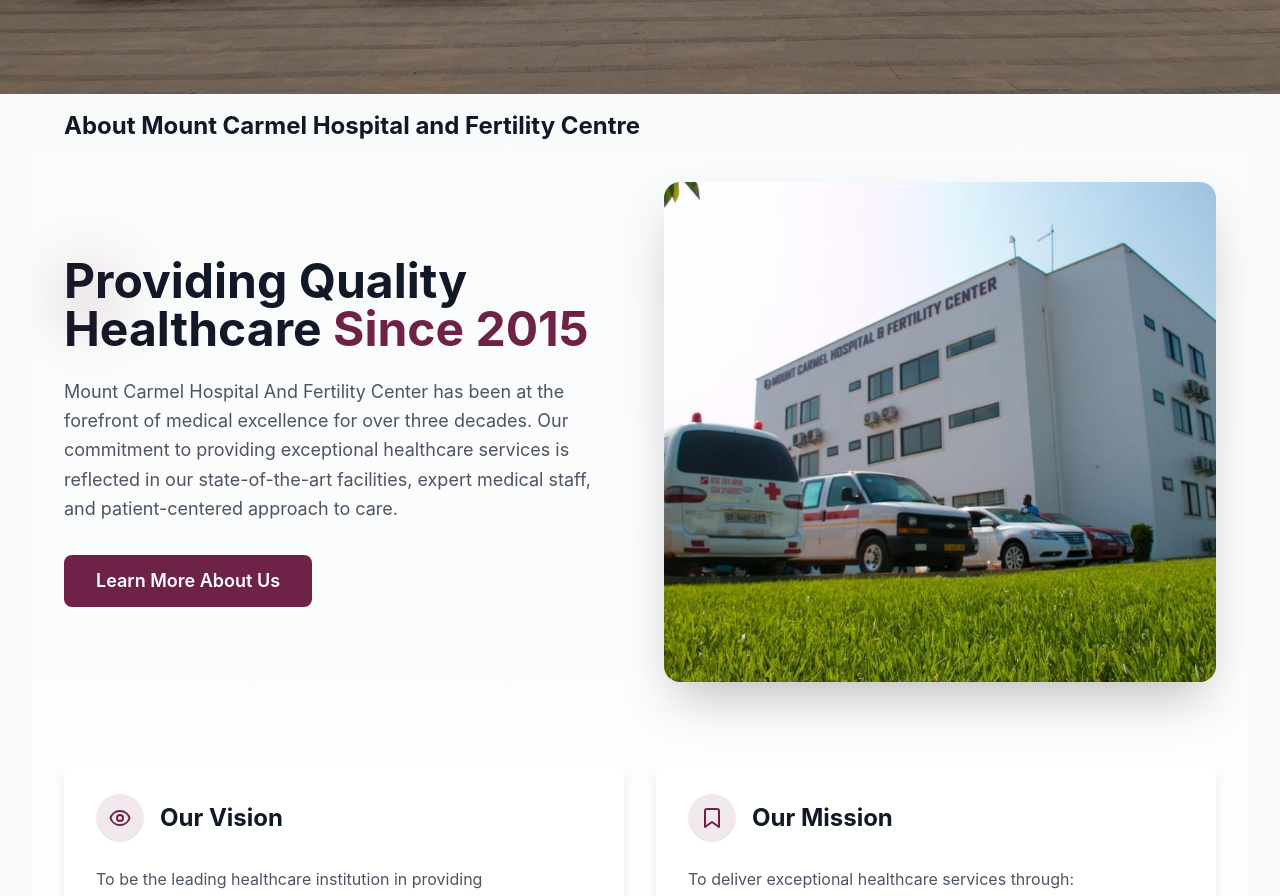
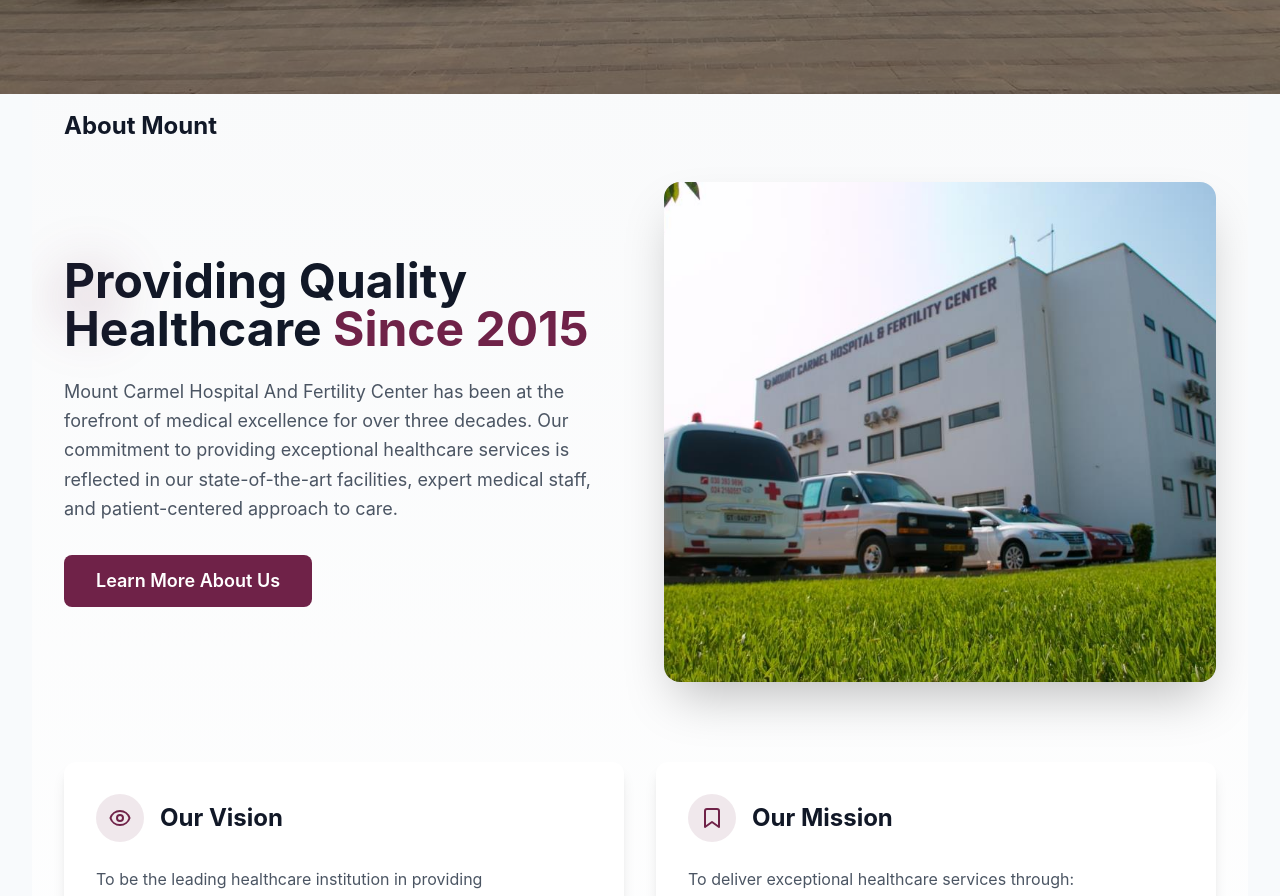
Before and after one commit to Richmond-Andoh/mount-carmel, a React (Vite) app: page / in a window 1280 px wide. Shown: the part 866-1762 px from the top of the page. Built offline with nearby package versions, Linux system fonts and the light colour scheme.

Commit message:
Describe your changes

```diff
--- a/src/pages/About.jsx
+++ b/src/pages/About.jsx
@@ -5,7 +5,7 @@
     <section className="pt-12 pb-24 bg-gradient-to-b from-gray-50 to-white overflow-hidden">
       <div className="container-custom">
         <h2 className="text-4xl sm:text-2xl font-bold text-gray-900 mb-10">
-              About Mount Carmel Hospital and Fertility Centre
+              About Mount
         </h2>
         {/* About Section */}
         <div className="grid lg:grid-cols-2 gap-12 items-center mb-20">
```
